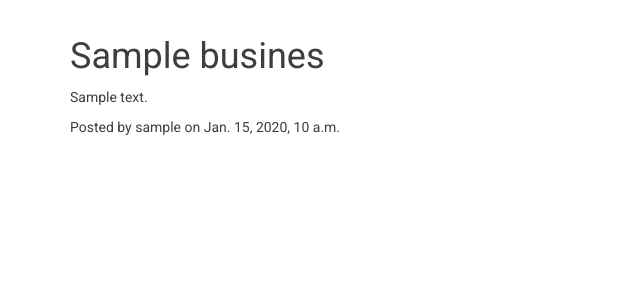
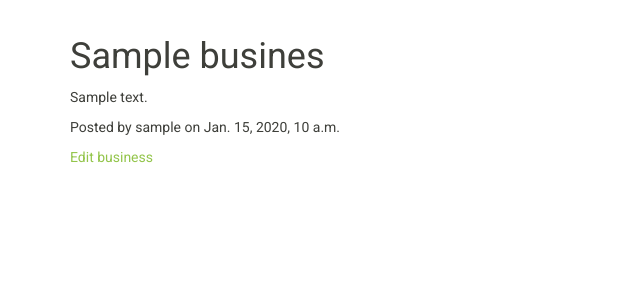
Before and after one commit to NickNg5/final_project, a Django app: page /business/1/ in a window 1280 px wide. Shown: the part 63-363 px from the top of the page, without its empty margins (0-640 px from the left). Run offline with Django 3.2, Linux system fonts and the light colour scheme; a user stored in the database is signed in; tables that the repository leaves empty hold one stand-in row (values such as "Sample post"); some libraries are stand-ins or nearby versions.

Commit message:
Add business update view

```diff
--- a/core/urls.py
+++ b/core/urls.py
@@ -8,4 +8,5 @@ urlpatterns = patterns('',
      url(r'^business/create/$', BusinessCreateView.as_view(), name='business_create'),
      url(r'^business/$', BusinessListView.as_view(), name='business_list'),
      url(r'^business/(?P<pk>\d+)/$', BusinessDetailView.as_view(), name='business_detail'),
+     url(r'^business/update/(?P<pk>\d+)/$', BusinessUpdateView.as_view(), name='business_update')
 )
--- a/core/views.py
+++ b/core/views.py
@@ -1,5 +1,5 @@
 from django.shortcuts import render
-from django.views.generic import TemplateView, CreateView, ListView, DetailView
+from django.views.generic import TemplateView, CreateView, ListView, DetailView, UpdateView
 from django.core.urlresolvers import reverse_lazy
 from .models import *
 
@@ -24,3 +24,8 @@ class BusinessListView(ListView):
 class BusinessDetailView(DetailView):
     model = Business
     template_name = 'business/business_detail.html'
+
+class BusinessUpdateView(UpdateView):
+    model = Business
+    template_name = 'business/business_form.html'
+    fields = ['title', 'description']
--- a/templates/business/business_detail.html
+++ b/templates/business/business_detail.html
@@ -3,4 +3,7 @@
 <h1>{{ business.title }}</h1>
 <p>{{ business.description }}</p>
 <p>Posted by {{ business.user.username }} on {{ business.created_at }}</p>
+{% if business.user == user %}
+<p><a href="{% url 'business_update' pk=business.id %}">Edit business</a></p>
+{% endif %}
 {% endblock %}
```
